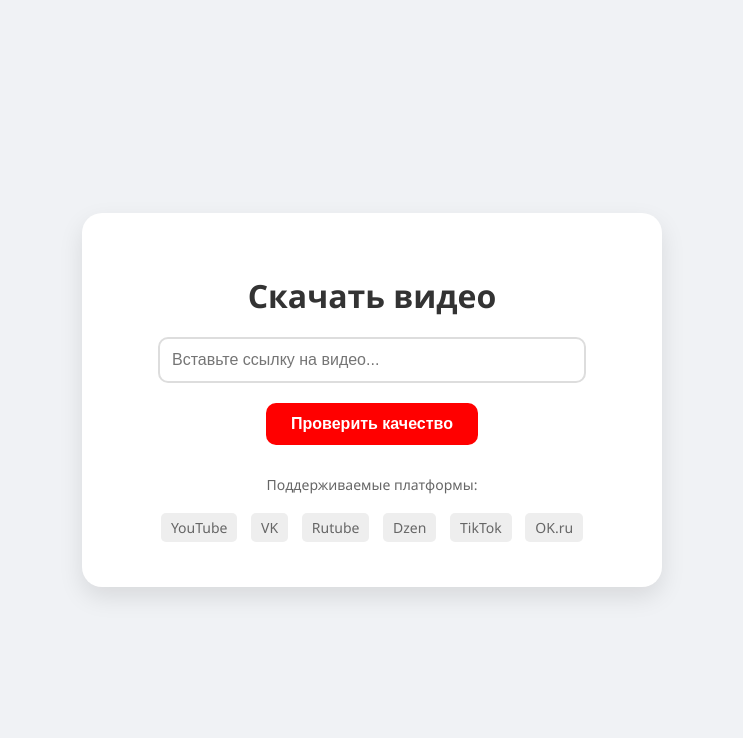
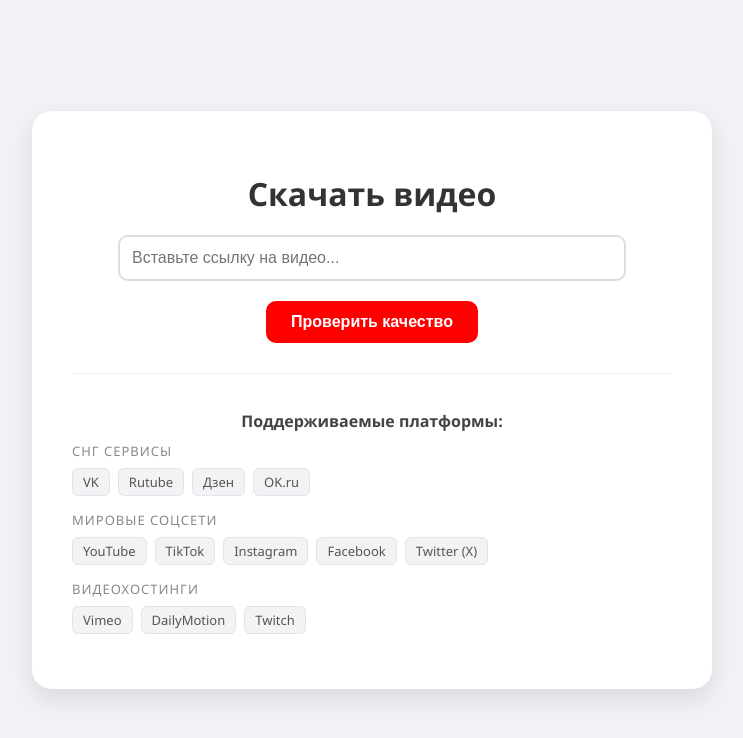
Before and after one commit to kristianoveckin-png/yt-downloader, a Flask app: page / in a window 1280 px wide. Shown: the top 738 px of the page, without its empty margins (268-1011 px from the left). Run offline with Flask 3, Linux system fonts and the light colour scheme.

Commit message:
Update index.html

```diff
--- a/templates/index.html
+++ b/templates/index.html
@@ -6,14 +6,21 @@
     <link rel="shortcut icon" href="/favicon.ico" type="image/png">
     <style>
         body { font-family: 'Segoe UI', Tahoma, Geneva, Verdana, sans-serif; display: flex; justify-content: center; align-items: center; min-height: 100vh; background-color: #f0f2f5; margin: 0; }
-        .container { text-align: center; background: white; padding: 40px; border-radius: 20px; box-shadow: 0 10px 25px rgba(0,0,0,0.1); width: 90%; max-width: 500px; }
+        .container { text-align: center; background: white; padding: 40px; border-radius: 20px; box-shadow: 0 10px 25px rgba(0,0,0,0.1); width: 90%; max-width: 600px; }
         h1 { color: #333; margin-bottom: 20px; }
         input { width: 80%; padding: 12px; border: 2px solid #ddd; border-radius: 10px; font-size: 16px; margin-bottom: 20px; outline: none; transition: border-color 0.3s; }
         input:focus { border-color: #ff0000; }
         button { padding: 12px 25px; background: #ff0000; color: white; border: none; border-radius: 10px; cursor: pointer; font-size: 16px; font-weight: bold; transition: background 0.3s; }
         button:hover { background: #cc0000; }
-        .platforms { margin-top: 30px; font-size: 14px; color: #666; }
-        .platforms span { display: inline-block; background: #eee; padding: 5px 10px; margin: 5px; border-radius: 5px; }
+
+        .platforms-section { margin-top: 30px; text-align: left; border-top: 1px solid #eee; padding-top: 20px; }
+        .platforms-section p { font-weight: bold; color: #444; margin-bottom: 10px; text-align: center; }
+
+        .category { margin-bottom: 15px; }
+        .category-title { font-size: 13px; color: #888; text-transform: uppercase; letter-spacing: 1px; margin-bottom: 8px; display: block; }
+        .tags { display: flex; flex-wrap: wrap; gap: 8px; }
+        .tag { background: #f1f3f5; color: #555; padding: 4px 10px; border-radius: 6px; font-size: 13px; border: 1px solid #e1e4e8; transition: all 0.2s; }
+        .tag:hover { background: #e2e6ea; color: #000; border-color: #ccc; }
     </style>
 </head>
 <body>
@@ -24,9 +31,39 @@
             <br>
             <button type="submit">Проверить качество</button>
         </form>
-        <div class="platforms">
+
+        <div class="platforms-section">
             <p>Поддерживаемые платформы:</p>
-            <span>YouTube</span> <span>VK</span> <span>Rutube</span> <span>Dzen</span> <span>TikTok</span> <span>OK.ru</span>
+
+            <div class="category">
+                <span class="category-title">СНГ Сервисы</span>
+                <div class="tags">
+                    <span class="tag">VK</span>
+                    <span class="tag">Rutube</span>
+                    <span class="tag">Дзен</span>
+                    <span class="tag">OK.ru</span>
+                </div>
+            </div>
+
+            <div class="category">
+                <span class="category-title">Мировые соцсети</span>
+                <div class="tags">
+                    <span class="tag">YouTube</span>
+                    <span class="tag">TikTok</span>
+                    <span class="tag">Instagram</span>
+                    <span class="tag">Facebook</span>
+                    <span class="tag">Twitter (X)</span>
+                </div>
+            </div>
+
+            <div class="category">
+                <span class="category-title">Видеохостинги</span>
+                <div class="tags">
+                    <span class="tag">Vimeo</span>
+                    <span class="tag">DailyMotion</span>
+                    <span class="tag">Twitch</span>
+                </div>
+            </div>
         </div>
     </div>
 </body>
```
